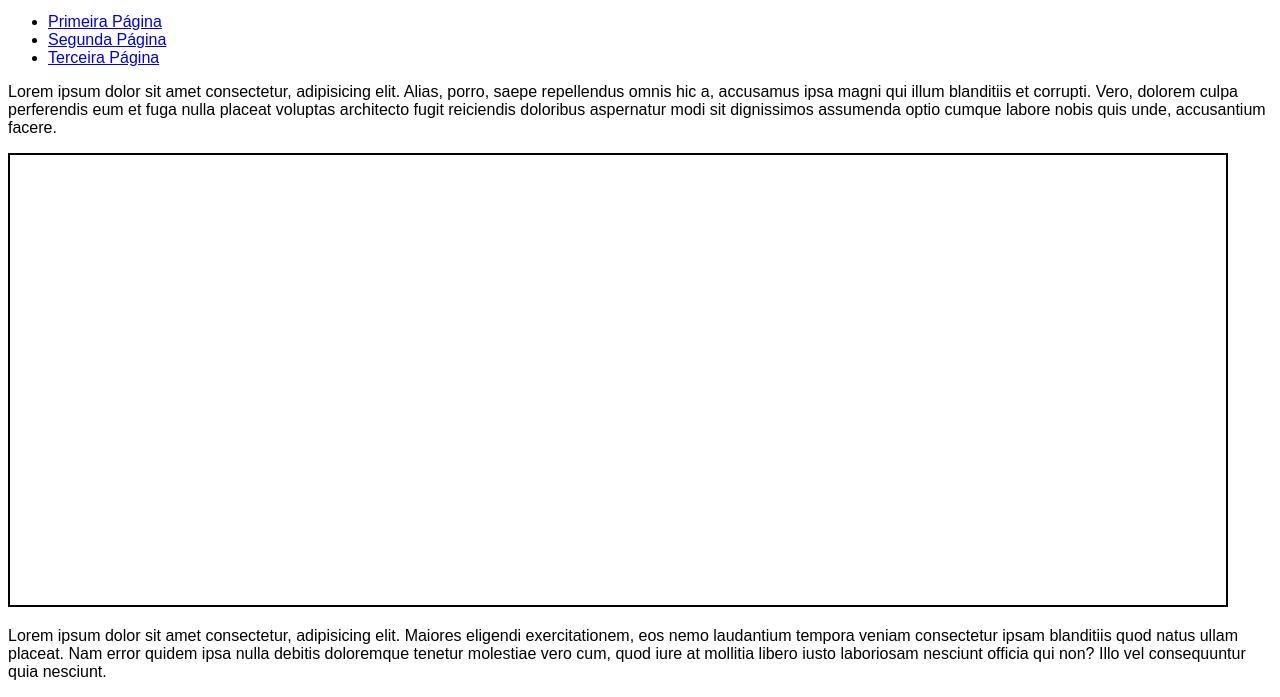
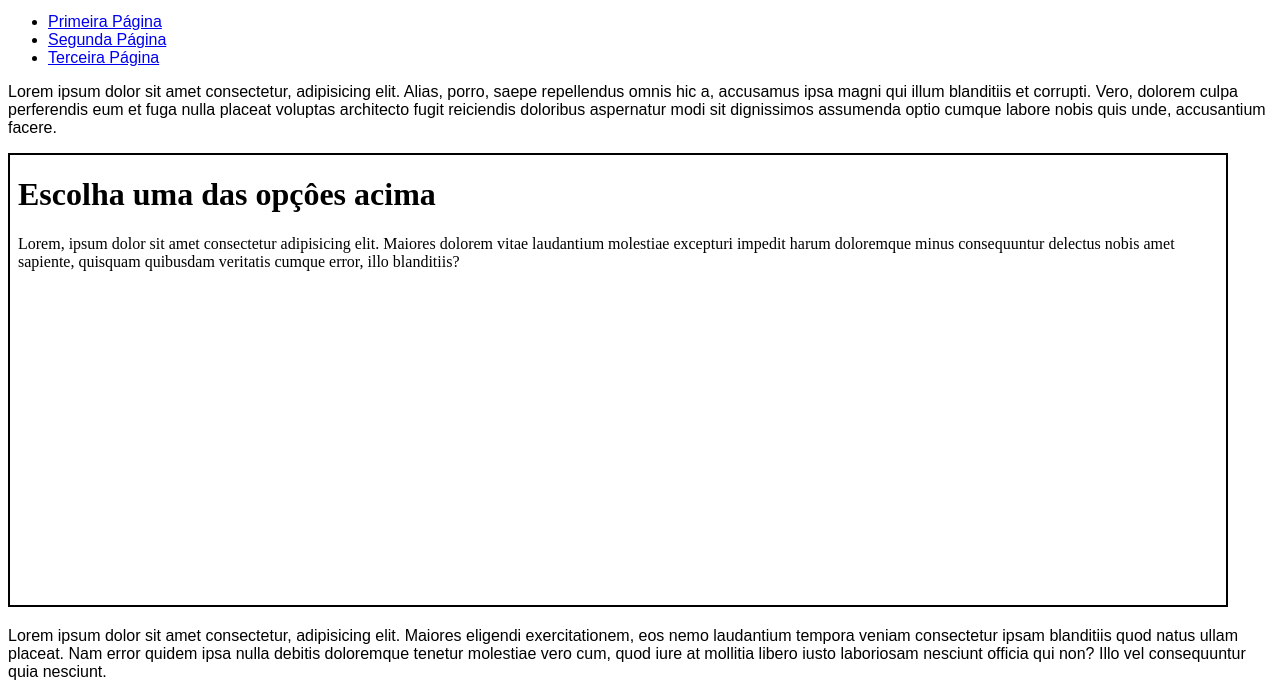
Before and after one commit to Tr4jan0/Html_e_Css, a plain HTML site: page Módulo 02/025/iframe003.html in a window 1280 px wide. Shown: the part 137-834 px from the top of the page. Drawn offline with Linux system fonts and the light colour scheme.

Commit message:
iframe003

```diff
--- a/Módulo 02/025/iframe003.html
+++ b/Módulo 02/025/iframe003.html
@@ -33,7 +33,7 @@
 
     <p>Lorem ipsum dolor sit amet consectetur, adipisicing elit. Alias, porro, saepe repellendus omnis hic a, accusamus ipsa magni qui illum blanditiis et corrupti. Vero, dolorem culpa perferendis eum et fuga nulla placeat voluptas architecto fugit reiciendis doloribus aspernatur modi sit dignissimos assumenda optio cumque labore nobis quis unde, accusantium facere.</p>
 
-    <iframe id="tela" name="frame" src="">
+    <iframe id="tela" name="frame" srcdoc="<h1>Escolha uma das opçôes acima</h1><p>Lorem, ipsum dolor sit amet consectetur adipisicing elit. Maiores dolorem vitae laudantium molestiae excepturi impedit harum doloremque minus consequuntur delectus nobis amet sapiente, quisquam quibusdam veritatis cumque error, illo blanditiis?</p>">
         <p>Infelizmente seu navegador não é compátivel com isso!!<p>
     </iframe>
 
```
